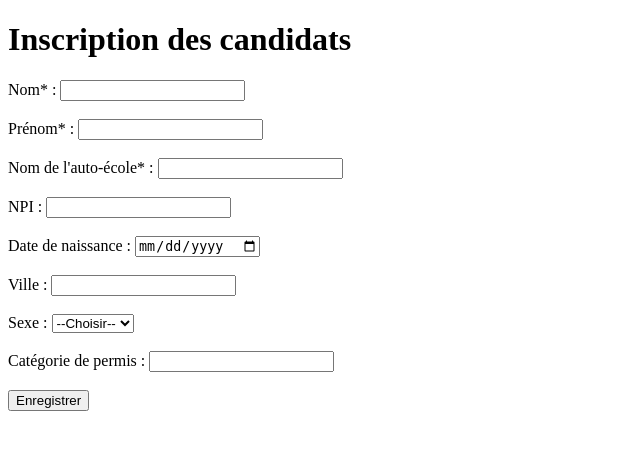
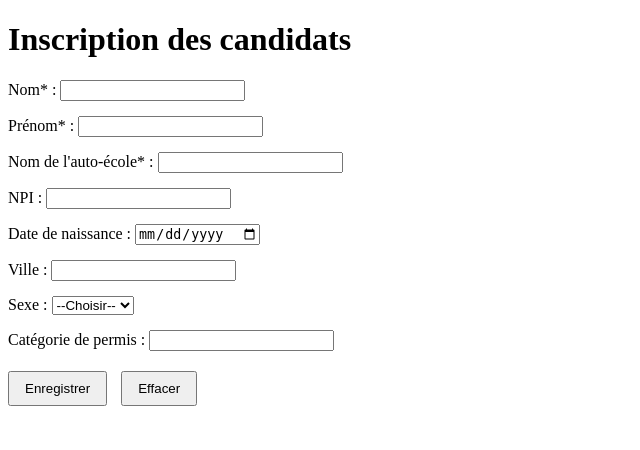
Before and after one commit to malcomx2022/test-anatt, a PHP site: page / in a window 1280 px wide. Shown: the top 450 px of the page, without its empty margins (0-640 px from the left). Run offline with PHP 8.4, Linux system fonts and the light colour scheme.

Commit message:
correction

```diff
--- a/index.php
+++ b/index.php
@@ -1,17 +1,14 @@
 <?php
-// Connexion à la base de données
 $host = 'localhost';
-$user = 'root'; // Remplacez par votre nom d'utilisateur MySQL
-$password = ''; // Remplacez par votre mot de passe MySQL
+$user = 'root';
+$password = '';
 $dbname = 'auto_ecole';
-
 $conn = new mysqli($host, $user, $password, $dbname);
 
 if ($conn->connect_error) {
     die("Échec de la connexion : " . $conn->connect_error);
 }
 
-// Gestion de l'enregistrement
 if ($_SERVER['REQUEST_METHOD'] === 'POST') {
     $nom = $_POST['nom'];
     $prenom = $_POST['prenom'];
@@ -25,13 +22,11 @@ if ($_SERVER['REQUEST_METHOD'] === 'POST') {
     if (!empty($nom) && !empty($prenom) && !empty($autoecole)) {
         $stmt = $conn->prepare("INSERT INTO CANDIDAT (NPI, Nom, Prenom, Datnais, Ville, Sexe, categoriepermis, nomautoecole) VALUES (?, ?, ?, ?, ?, ?, ?, ?)");
         $stmt->bind_param("ssssssss", $npi, $nom, $prenom, $datnais, $ville, $sexe, $categoriepermis, $autoecole);
-
         if ($stmt->execute()) {
-            echo "Candidat enregistré avec succès.";
+            echo "enregistrement effectué avec succès.";
         } else {
             echo "Erreur : " . $stmt->error;
         }
-
         $stmt->close();
     } else {
         echo "Veuillez remplir tous les champs obligatoires (Nom, Prénom, Auto-école).";
@@ -45,41 +40,66 @@ if ($_SERVER['REQUEST_METHOD'] === 'POST') {
 <head>
     <meta charset="UTF-8">
     <meta name="viewport" content="width=device-width, initial-scale=1.0">
-    <title>Inscription Candidat</title>
+    <title>Vos coordonnées</title>
+    <style>
+        .form-group {
+            margin-bottom: 15px;
+        }
+
+        .button-group {
+            margin-top: 20px;
+        }
+
+        button {
+            padding: 8px 15px;
+            margin-right: 10px;
+        }
+    </style>
 </head>
 
 <body>
     <h1>Inscription des candidats</h1>
     <form method="post" action="">
+        <div class="form-group">
             <label for="nom">Nom* :</label>
-        <input type="text" id="nom" name="nom" required><br><br>
-
+            <input type="text" id="nom" name="nom" required>
+        </div>
+        <div class="form-group">
             <label for="prenom">Prénom* :</label>
-        <input type="text" id="prenom" name="prenom" required><br><br>
-
+            <input type="text" id="prenom" name="prenom" required>
+        </div>
+        <div class="form-group">
             <label for="autoecole">Nom de l'auto-école* :</label>
-        <input type="text" id="autoecole" name="autoecole" required><br><br>
-
+            <input type="text" id="autoecole" name="autoecole" required>
+        </div>
+        <div class="form-group">
             <label for="npi">NPI :</label>
-        <input type="text" id="npi" name="npi"><br><br>
-
+            <input type="text" id="npi" name="npi">
+        </div>
+        <div class="form-group">
             <label for="datnais">Date de naissance :</label>
-        <input type="date" id="datnais" name="datnais"><br><br>
-
+            <input type="date" id="datnais" name="datnais">
+        </div>
+        <div class="form-group">
             <label for="ville">Ville :</label>
-        <input type="text" id="ville" name="ville"><br><br>
-
+            <input type="text" id="ville" name="ville">
+        </div>
+        <div class="form-group">
             <label for="sexe">Sexe :</label>
             <select id="sexe" name="sexe">
                 <option value="">--Choisir--</option>
                 <option value="M">Masculin</option>
                 <option value="F">Féminin</option>
-        </select><br><br>
-
+            </select>
+        </div>
+        <div class="form-group">
             <label for="categoriepermis">Catégorie de permis :</label>
-        <input type="text" id="categoriepermis" name="categoriepermis"><br><br>
-
+            <input type="text" id="categoriepermis" name="categoriepermis">
+        </div>
+        <div class="button-group">
             <button type="submit">Enregistrer</button>
+            <button type="reset">Effacer</button>
+        </div>
     </form>
 </body>
 
```
Also changed, not shown: recherche.php (+56 -7 lines), auto_ecole.sql (renamed from creation_db.sql). Lines whose indentation alone changed are shown as unchanged.
